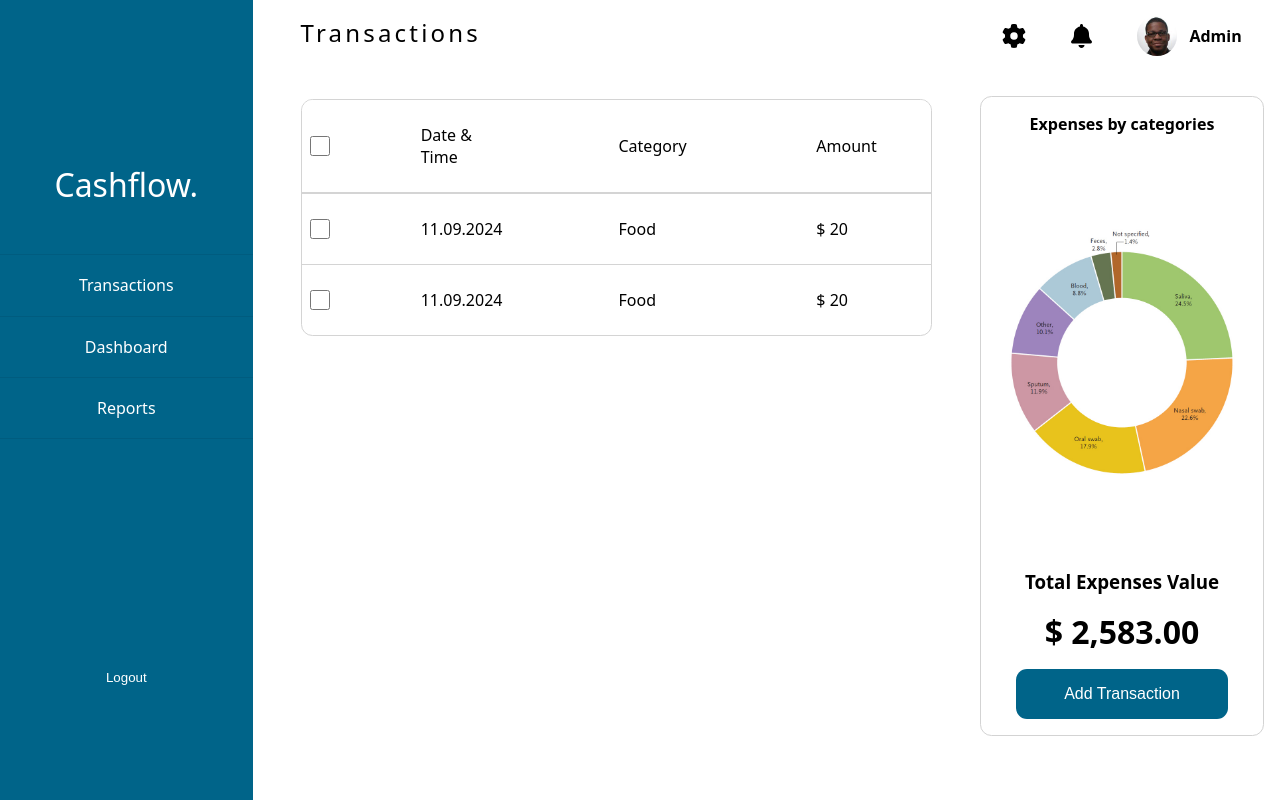
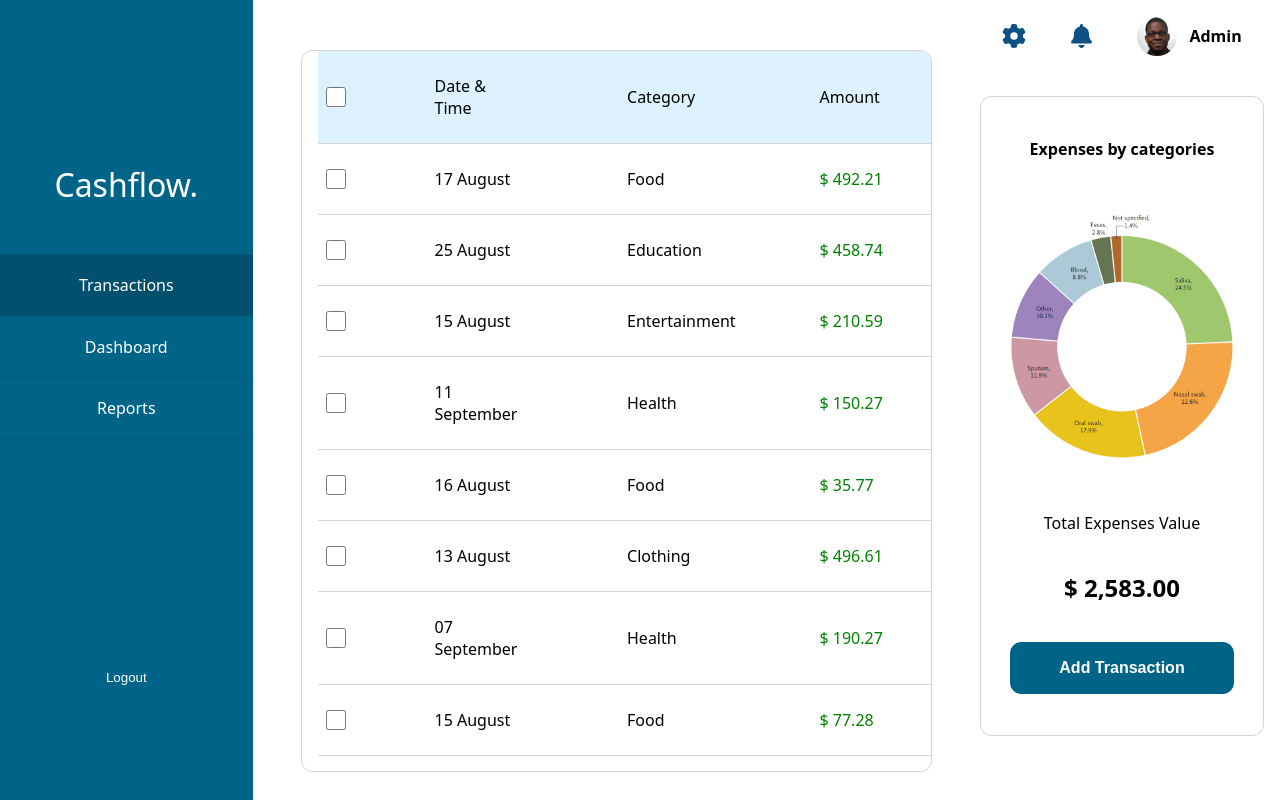
Before and after one commit to mgalinski10/cashflow, a React (Create React App) app in the folder frontend/: page /dashboard in a window 1280 px wide. Built offline with nearby package versions, Linux system fonts and the light colour scheme.

Commit message:
dashboard UX/UI almost done

```diff
--- a/frontend/src/assets/transactions.ts
+++ b/frontend/src/assets/transactions.ts
@@ -1,12 +1,17 @@
 export const transactions = [
-  { id: 1, category: "Food", amount: 20, date: "11.09.2024" },
-  { id: 1, category: "Food", amount: 20, date: "11.09.2024" },
-  // { id: 1, category: "Food", amount: 20, date: "11.09.2024" },
-  // { id: 1, category: "Food", amount: 20, date: "11.09.2024" },
-  // { id: 1, category: "Food", amount: 20, date: "11.09.2024" },
-  // { id: 1, category: "Food", amount: 20, date: "11.09.2024" },
-  // { id: 1, category: "Food", amount: 20, date: "11.09.2024" },
-  // { id: 1, category: "Food", amount: 20, date: "11.09.2024" },
-  // { id: 1, category: "Food", amount: 20, date: "11.09.2024" },
-  // { id: 1, category: "Food", amount: 20, date: "11.09.2024" },
+  { id: 1, category: "Food", amount: 492.21, date: "17 August" },
+  { id: 2, category: "Education", amount: 458.74, date: "25 August" },
+  { id: 3, category: "Entertainment", amount: 210.59, date: "15 August" },
+  { id: 4, category: "Health", amount: 150.27, date: "11 September" },
+  { id: 5, category: "Food", amount: 35.77, date: "16 August" },
+  { id: 6, category: "Clothing", amount: 496.61, date: "13 August" },
+  { id: 7, category: "Health", amount: 190.27, date: "07 September" },
+  { id: 8, category: "Food", amount: 77.28, date: "15 August" },
+  { id: 9, category: "Food", amount: 289.93, date: "12 September" },
+  { id: 10, category: "Health", amount: 290.57, date: "23 August" },
+  { id: 11, category: "Clothing", amount: 273.34, date: "16 August" },
+  { id: 12, category: "Clothing", amount: 360.94, date: "23 August" },
+  { id: 13, category: "Home", amount: 204.21, date: "11 September" },
+  { id: 14, category: "Entertainment", amount: 454.66, date: "24 August" },
+  { id: 15, category: "Food", amount: 425.07, date: "20 August" },
 ];
--- a/frontend/src/components/LeftNavbar/LeftNavbar.module.scss
+++ b/frontend/src/components/LeftNavbar/LeftNavbar.module.scss
@@ -34,7 +34,11 @@
         &:hover {
           cursor: pointer;
           background-color: #00506e;
+          transition: background-color 0.15s ease-out;
         }
+      }
+      .active {
+        background-color: #00506e;
       }
     }
   }
--- a/frontend/src/components/LeftNavbar/LeftNavbar.tsx
+++ b/frontend/src/components/LeftNavbar/LeftNavbar.tsx
@@ -1,3 +1,4 @@
+import { useState } from "react";
 import styles from "./LeftNavbar.module.scss";
 
 type NavProps = {
@@ -5,13 +6,23 @@ type NavProps = {
 };
 
 export const LeftNavbar: React.FC<NavProps> = ({ content }) => {
+  const [activeIndex, setActiveIndex] = useState(0);
+
   return (
     <div className={styles.container}>
       <div>
         <h1>Cashflow.</h1>
         <ul>
-          {content.map((item) => {
-            return <li>{item.name}</li>;
+          {content.map((item, index) => {
+            return (
+              <li
+                key={index}
+                onClick={() => setActiveIndex(index)}
+                className={activeIndex === index ? styles.active : ""}
+              >
+                {item.name}
+              </li>
+            );
           })}
         </ul>
       </div>
--- a/frontend/src/components/MainContent/MainContent.module.scss
+++ b/frontend/src/components/MainContent/MainContent.module.scss
@@ -2,17 +2,10 @@
   display: flex;
   flex-direction: column;
 
-  h2 {
-    font-weight: 500;
-    letter-spacing: 0.2rem;
-
-    margin-top: 1rem;
-  }
-
   div {
     margin-top: 50px;
+
     border: 1px solid rgb(212, 212, 212);
-
     border-radius: 1cap;
 
     overflow: scroll;
--- a/frontend/src/components/MainContent/MainContent.tsx
+++ b/frontend/src/components/MainContent/MainContent.tsx
@@ -3,16 +3,11 @@ import React from "react";
 
 type MainContentProps = {
   children: React.ReactNode;
-  header: string;
 };
 
-export const MainContent: React.FC<MainContentProps> = ({
-  children,
-  header,
-}) => {
+export const MainContent: React.FC<MainContentProps> = ({ children }) => {
   return (
     <div className={styles.container}>
-      <h2>{header}</h2>
       <div>{children}</div>
     </div>
   );
--- a/frontend/src/components/MainContent/Transactions/Transactions.module.scss
+++ b/frontend/src/components/MainContent/Transactions/Transactions.module.scss
@@ -1,16 +1,16 @@
 .transactions {
-  max-height: 80vh;
+  max-height: 90vh;
+  padding-left: 1rem;
 
   .header {
     font-weight: 500;
     border-top: none;
-    border-bottom: 1px solid rgb(212, 212, 212);
 
     position: sticky;
     top: 0;
 
     overflow: hidden;
-    background-color: white;
+    background-color: #ddf1fe;
   }
   li {
     list-style: none;
@@ -32,5 +32,19 @@
       width: 20%;
       padding: 1rem;
     }
+
+    .green {
+      color: green;
+      font-weight: 500;
+    }
+
+    .red {
+      color: red;
+      font-weight: 500;
+    }
+
+    .date {
+      font-weight: 500;
+    }
   }
 }
--- a/frontend/src/components/MainContent/Transactions/Transactions.tsx
+++ b/frontend/src/components/MainContent/Transactions/Transactions.tsx
@@ -22,9 +22,11 @@ export const Transactions: React.FC<TransactionsProps> = ({ transactions }) => {
         return (
           <li>
             <input type="checkbox"></input>
-            <p>{t.date}</p>
+            <p className={styles.date}>{t.date}</p>
             <p>{t.category}</p>
-            <p>$ {t.amount}</p>
+            <p className={t.amount > 0 ? styles.green : styles.red}>
+              $ {t.amount}
+            </p>
           </li>
         );
       })}
--- a/frontend/src/components/PieChartbar/PieChartbar.module.scss
+++ b/frontend/src/components/PieChartbar/PieChartbar.module.scss
@@ -3,51 +3,16 @@
   flex-direction: column;
   padding-right: 1rem;
 
-  .options {
-    display: flex;
-    justify-content: space-around;
-    align-items: center;
-
-    margin-top: 1rem;
-
-    .icon {
-      font-size: 1.5rem;
-    }
-
-    .user {
-      display: flex;
-      align-items: center;
-
-      div {
-        width: 40px;
-        height: 40px;
-
-        border-radius: 50%;
-        overflow: hidden;
-
-        img {
-          max-width: 100%;
-          max-height: 100%;
-          object-fit: cover;
-        }
-      }
-
-      p {
-        margin-left: 0.8rem;
-        font-weight: 600;
-      }
-    }
-  }
-
-  .data {
+  .wrapper {
     margin-top: 40px;
     min-height: 80vh;
+
     border: 1px solid lightgrey;
     border-radius: 1cap;
 
     display: flex;
     flex-direction: column;
-    justify-content: space-between;
+    justify-content: space-around;
     align-items: center;
 
     padding: 1rem;
@@ -63,23 +28,37 @@
       }
     }
 
-    div {
+    section {
       display: flex;
       align-items: center;
       flex-direction: column;
+      justify-content: space-between;
 
-      h3,
-      h1 {
-        margin-bottom: 1rem;
+      min-height: 30%;
+
+      h3 {
+        font-size: 1rem;
+        font-weight: 400;
       }
 
       button {
         font-size: 1rem;
+        font-weight: bold;
+
         padding: 1rem 3rem 1rem 3rem;
+
         border-radius: 1cap;
+        border: 1px solid #006489;
 
         background-color: #006489;
         color: white;
+
+        &:hover {
+          cursor: pointer;
+          color: #006489;
+          background-color: white;
+          transition: all 0.15s ease;
+        }
       }
     }
   }
--- a/frontend/src/components/PieChartbar/PieChartbar.tsx
+++ b/frontend/src/components/PieChartbar/PieChartbar.tsx
@@ -1,30 +1,21 @@
 import styles from "./PieChartbar.module.scss";
-import { FontAwesomeIcon } from "@fortawesome/react-fontawesome";
-import { faGear, faBell } from "@fortawesome/free-solid-svg-icons";
+
+import { User } from "./User/User";
 
 export const PieChartbar: React.FC = () => {
   return (
     <div className={styles.container}>
-      <div className={styles.options}>
-        <FontAwesomeIcon className={styles.icon} icon={faGear} />
-        <FontAwesomeIcon className={styles.icon} icon={faBell} />
-        <div className={styles.user}>
-          <div>
-            <img src="/img/profile.jpg" alt="" />
-          </div>
-          <p>Admin</p>
-        </div>
-      </div>
-      <div className={styles.data}>
+      <User />
+      <div className={styles.wrapper}>
         <h4>Expenses by categories</h4>
         <div className={styles.piechart}>
-          <img src="/img/piechart.jpg" />
+          <img src="/img/piechart.jpg" alt="Test image for piechart" />
         </div>
-        <div>
+        <section>
           <h3>Total Expenses Value</h3>
           <h1>$ 2,583.00</h1>
           <button>Add Transaction</button>
-        </div>
+        </section>
       </div>
     </div>
   );
--- /dev/null
+++ b/frontend/src/components/PieChartbar/User/User.module.scss
@@ -0,0 +1,36 @@
+.container {
+  display: flex;
+  justify-content: space-around;
+  align-items: center;
+
+  margin-top: 1rem;
+
+  .icon {
+    font-size: 1.5rem;
+    color: #0e5183;
+  }
+
+  .user {
+    display: flex;
+    align-items: center;
+
+    div {
+      width: 40px;
+      height: 40px;
+
+      border-radius: 50%;
+      overflow: hidden;
+
+      img {
+        max-width: 100%;
+        max-height: 100%;
+        object-fit: cover;
+      }
+    }
+
+    p {
+      margin-left: 0.8rem;
+      font-weight: 600;
+    }
+  }
+}
--- /dev/null
+++ b/frontend/src/components/PieChartbar/User/User.tsx
@@ -0,0 +1,18 @@
+import styles from "./User.module.scss";
+import { FontAwesomeIcon } from "@fortawesome/react-fontawesome";
+import { faGear, faBell } from "@fortawesome/free-solid-svg-icons";
+
+export const User: React.FC = () => {
+  return (
+    <div className={styles.container}>
+      <FontAwesomeIcon className={styles.icon} icon={faGear} />
+      <FontAwesomeIcon className={styles.icon} icon={faBell} />
+      <div className={styles.user}>
+        <div>
+          <img src="/img/profile.jpg" alt="" />
+        </div>
+        <p>Admin</p>
+      </div>
+    </div>
+  );
+};
--- a/frontend/src/pages/Welcome/Dashboard.tsx
+++ b/frontend/src/pages/Welcome/Dashboard.tsx
@@ -10,7 +10,7 @@ export const Dashboard: React.FC = () => {
   return (
     <MainDashboard>
       <LeftNavbar content={navContent} />
-      <MainContent header={"Transactions"}>
+      <MainContent>
         <Transactions transactions={transactions} />
       </MainContent>
       <PieChartbar />
```
Also changed, not shown: 2 other files (tests, documents, lock files or other folders).
